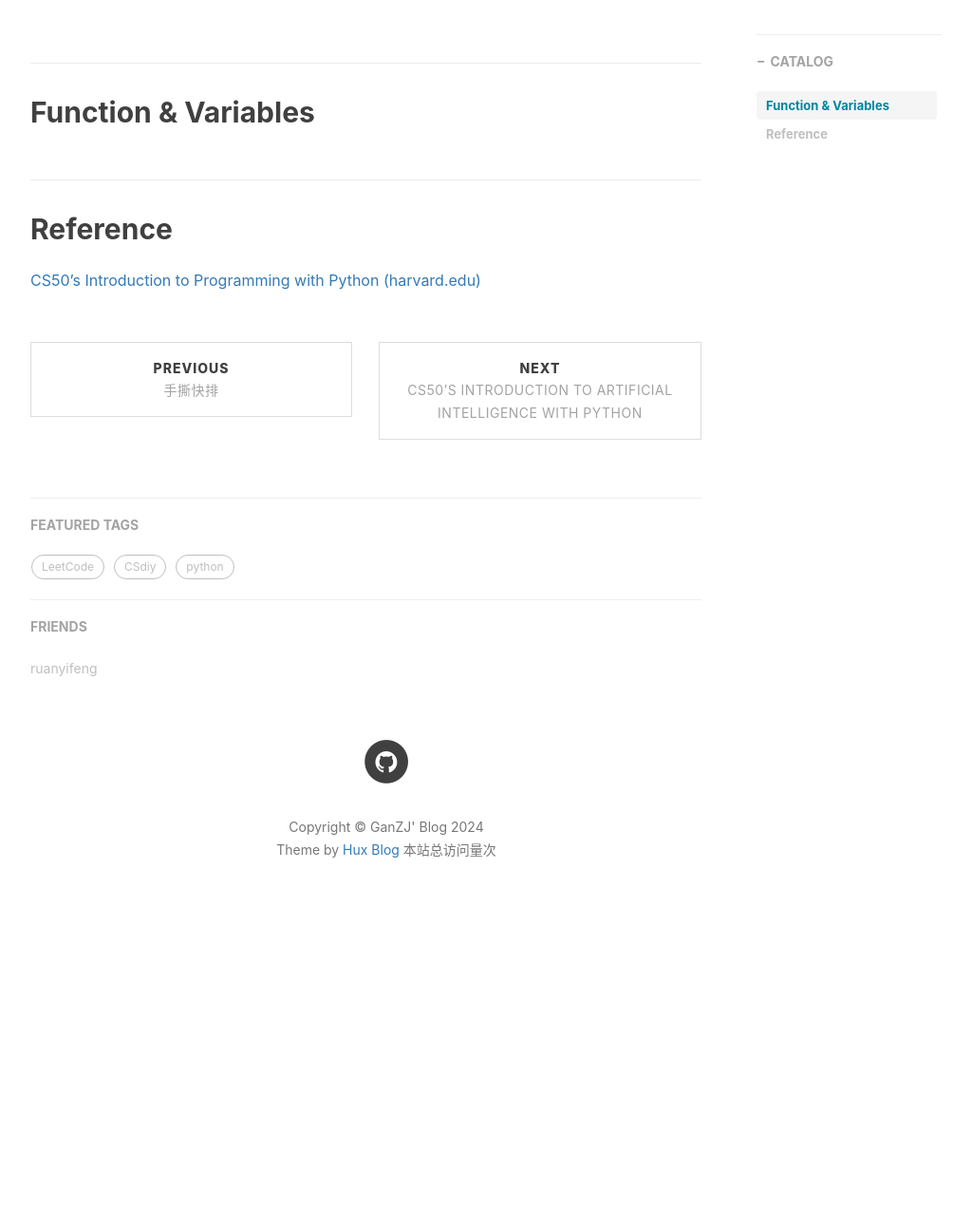
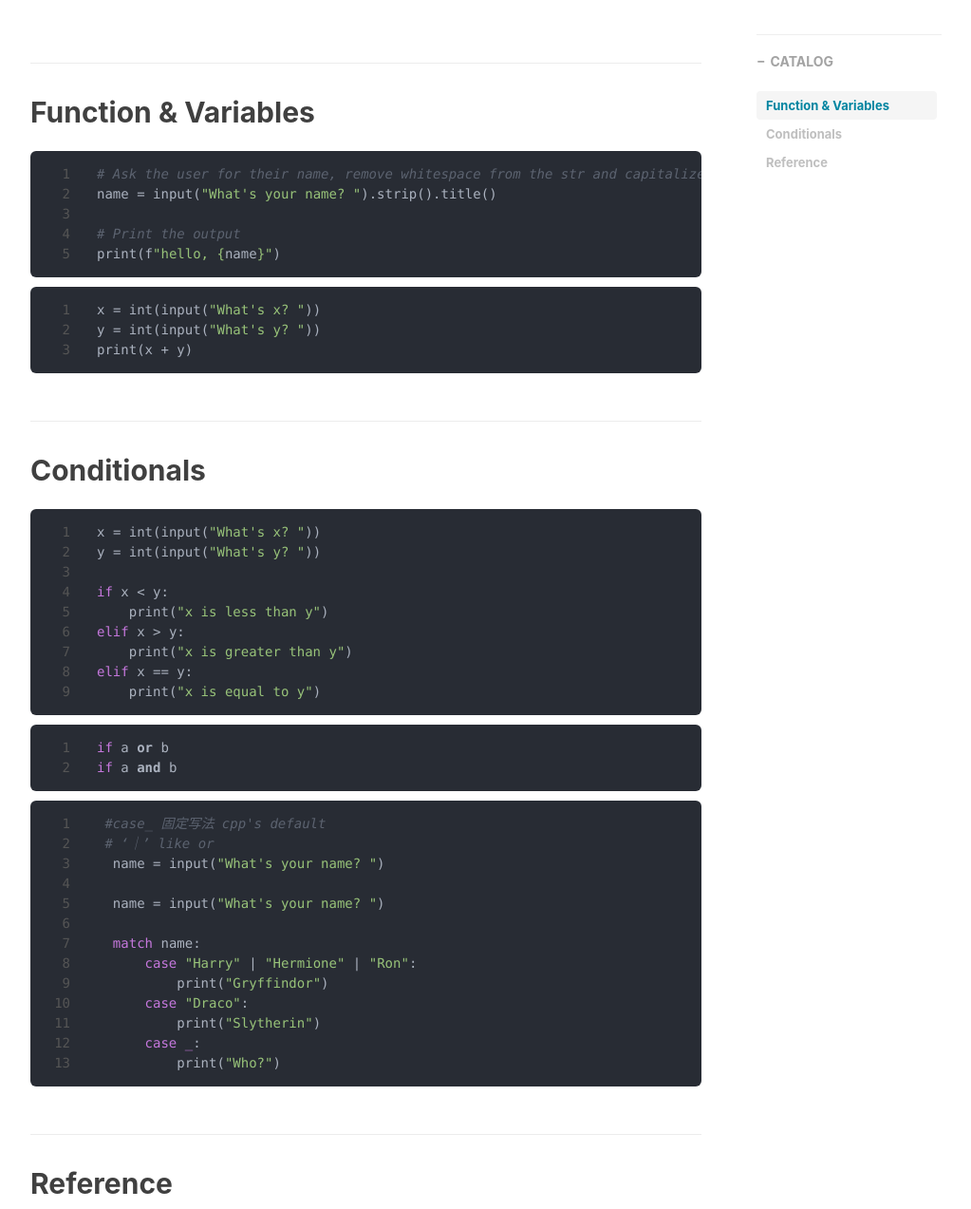
Before and after one commit to Lhrek/Lhrek.github.io, a Jekyll site: the page built from _posts/2024-4-2-CS50P.md, in a window 1280 px wide and 1400 px high, scrolled down 400 px, cut to the strip 127-1400 px from the top of the window. Shown: the whole strip at 95% size, without its empty margins (233-1256 px from the left). Built offline with Jekyll 4.4.1, drawn with Linux system fonts in a browser that asks for light colours; nearby versions of some CDN libraries; comment, search, counter and statistics services are not loaded; before the commit the page ends 1526 px from its top, so only the background shows below that.

Commit message:
mac commit

````diff
--- a/_posts/2024-4-2-CS50P.md
+++ b/_posts/2024-4-2-CS50P.md
@@ -16,9 +16,56 @@ tags:
 
 ## Function & Variables
 
+```python
+# Ask the user for their name, remove whitespace from the str and capitalize the first letter of each word
+name = input("What's your name? ").strip().title()
+
+# Print the output
+print(f"hello, {name}")
+```
+
+```python
+x = int(input("What's x? "))
+y = int(input("What's y? "))
+print(x + y)
+```
 
 
 
+## Conditionals
+
+```python
+x = int(input("What's x? "))
+y = int(input("What's y? "))
+
+if x < y:
+    print("x is less than y")
+elif x > y:
+    print("x is greater than y")
+elif x == y:
+    print("x is equal to y")
+```
+
+```python
+if a or b
+if a and b
+```
+
+```python
+ #case_ 固定写法 cpp's default
+ # ‘｜’ like or
+  name = input("What's your name? ")
+
+  name = input("What's your name? ")
+
+  match name:
+      case "Harry" | "Hermione" | "Ron":
+          print("Gryffindor")
+      case "Draco":
+          print("Slytherin")
+      case _:
+          print("Who?")
+```
 
 
 
````
